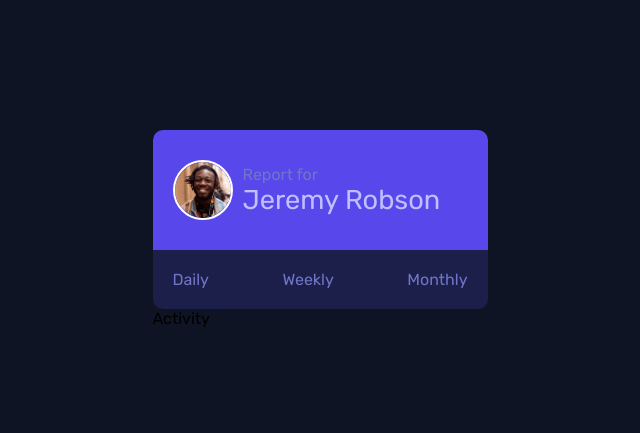
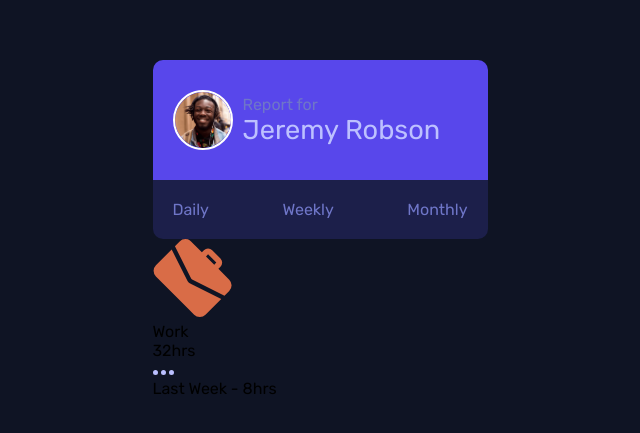
Before and after one commit to kujerocoding/time-tracking-dashboard, a React (Vite) app: page / in a window 1280 px wide. Shown: the part 171-604 px from the top of the page, without its empty margins (320-960 px from the left). Built offline with nearby package versions, Linux system fonts and the light colour scheme.

Commit message:
add elements to the Activity component

```diff
--- a/src/components/Activity.jsx
+++ b/src/components/Activity.jsx
@@ -2,8 +2,16 @@ import React from 'react'
 
 const Activity = () => {
   return (
-    <div>
-      Activity
+    <div className='activity--container'>
+        <div className='activity--icon--container'>
+            <img src="./src/assets/images/icon-work.svg" alt="suitcase icon" />
+        </div>
+        <div>
+            <p>Work</p>
+            <p>32hrs</p>
+            <img src="./src/assets/images/icon-ellipsis.svg" alt="Ellipsis icon" />
+            <p>Last Week - 8hrs</p>
+        </div>
     </div>
   )
 }
```
